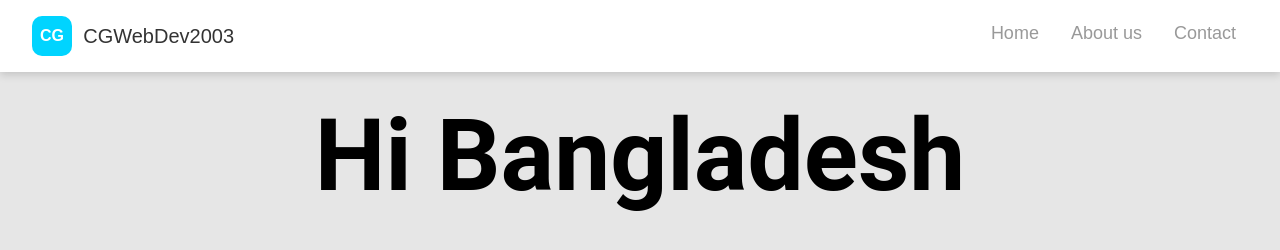
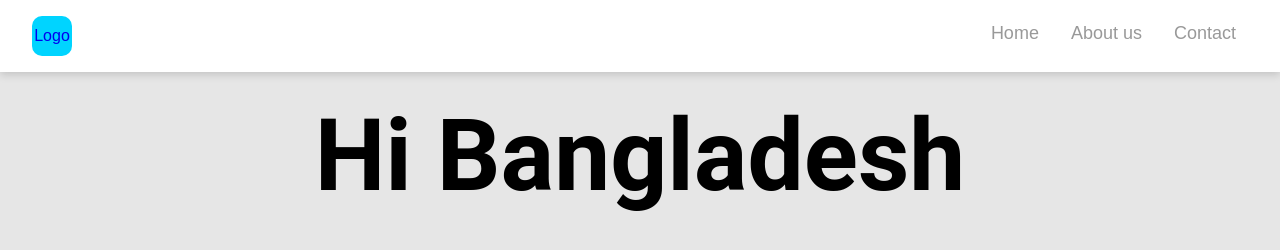
Before and after one commit to faysal-hossain11/common-project-setup-with-scss, a website: page index.html in a window 1280 px wide. Drawn offline with Linux system fonts and the light colour scheme.

Commit message:
some update

```diff
--- a/assets/scss/_header.scss
+++ b/assets/scss/_header.scss
@@ -103,18 +103,8 @@ header {
       place-items: center;
       border-radius: 10px;
       background-color: $primary;
-
-      .logo-letters {
-        font-size: 16px;
-        font-weight: 600;
-        color: $white;
-      }
     }
 
-    .logo-text {
-      font-size: 20px;
-      color: $text;
-    }
   }
 
   nav {
@@ -155,9 +145,7 @@ header {
   }
 
   @media screen and (max-width: 750px) {
-    .logo-box .logo-text {
-      font-size: 18px;
-    }
+
 
     nav {
       display: none;
@@ -285,225 +273,3 @@ header {
     }
   }
 }
-
-
-
-
-
-
-
-
-
-
-
-
-// /* Setup header */
-// header {
-//   position: fixed;
-//   top: 0;
-//   left: 0;
-//   width: 100%;
-//   height: 4.5rem;
-//   display: flex;
-//   align-items: center;
-//   justify-content: space-between;
-//   background-color: var(--background-light);
-//   box-shadow: 0 3px 8px rgba(0, 0, 0, 0.15);
-//   z-index: 1000000;
-// }
-
-// header .logo-box {
-//   position: relative;
-//   margin-left: 2rem;
-//   width: auto;
-//   height: 100%;
-//   display: flex;
-//   align-items: center;
-//   justify-content: start;
-//   gap: 0.7rem;
-// }
-
-// .logo-box .logo {
-//   width: 2.5rem;
-//   height: 2.5rem;
-//   display: grid;
-//   place-items: center;
-//   border-radius: 10px;
-//   background-color: var(--primary);
-// }
-
-// .logo .logo-letters {
-//   font-size: 16px;
-//   font-weight: 600;
-//   color: var(--white);
-// }
-
-// .logo-box .logo-text {
-//   font-size: 20px;
-//   color: var(--text);
-// }
-
-// header nav {
-//   position: relative;
-//   margin-right: 2rem;
-//   width: auto;
-//   height: auto;
-//   display: flex;
-//   gap: 0.5rem;
-// }
-
-// nav .header-link {
-//   font-size: 18px;
-//   padding: 6px 12px;
-//   color: var(--text-secondary);
-//   border-bottom: 5px solid transparent;
-// }
-
-// nav .header-link:hover {
-//   transition: 0.3s ease;
-//   cursor: pointer;
-//   border-bottom: 5px solid var(--primary);
-// }
-
-// .menu-button,
-// .sidebar {
-//   display: none;
-// }
-
-// @media screen and (max-width: 1200px) {
-//   header .logo-box {
-//     margin-left: 1rem;
-//   }
-//   header nav {
-//     margin-right: 1rem;
-//   }
-// }
-
-// @media screen and (max-width: 750px) {
-//   .logo-box .logo-text {
-//     font-size: 18px;
-//   }
-
-//   header nav {
-//     display: none;
-//   }
-
-//   .menu-button {
-//     display: block;
-//     position: relative;
-//     margin-right: 1rem;
-//     width: 2.3rem;
-//     height: 2.3rem;
-//     font-size: 24px;
-//     border-radius: 8px;
-//     border: none;
-//     background-color: transparent;
-//   }
-
-//   .menu-button:hover {
-//     transition: 0.3s ease;
-//     cursor: pointer;
-//     background-color: var(--background);
-//   }
-
-//   .menu-button:focus {
-//     transition: 0.3s ease;
-//     cursor: pointer;
-//     background-color: var(--background-dark);
-//   }
-
-//   .sidebar {
-//     position: absolute;
-//     right: 0;
-//     display: none;
-//     flex-direction: column;
-//     width: 90%;
-//     height: 100vh;
-//     background-color: var(--background-light);
-//     box-shadow: -3px 0 15px rgba(0, 0, 0, 0.15);
-//     z-index: 1100000;
-
-//     /*     animation: sidebarIn 1s 0s forwards; */
-//   }
-
-//   @keyframes sidebarIn {
-//     0% {
-//       opacity: 0;
-//       transform: translateX(25rem);
-//     }
-//     100% {
-//       opacity: 1;
-//       transform: translateX(0);
-//     }
-//   }
-
-//   @keyframes sidebarOut {
-//     0% {
-//       opacity: 1;
-//     }
-//     100% {
-//       opacity: 0;
-//       transform: translateX(30rem);
-//     }
-//   }
-
-//   .sidebar .sidebar-header {
-//     position: relative;
-//     width: 100%;
-//     height: 4.5rem;
-//     display: flex;
-//     align-items: center;
-//     justify-content: space-between;
-//     border-bottom: 2px solid var(--white-90);
-//   }
-
-//   .sidebar-header .sidebar-title {
-//     position: relative;
-//     margin-left: 1rem;
-//     font-size: 22px;
-//     font-weight: 600;
-//   }
-
-//   .sidebar-header .close-button {
-//     position: relative;
-//     margin-right: 1rem;
-//     width: 2.3rem;
-//     height: 2.3rem;
-//     font-size: 16px;
-//     border-radius: 8px;
-//     border: none;
-//     background-color: transparent;
-//   }
-
-//   .close-button:hover {
-//     transition: 0.3s ease;
-//     cursor: pointer;
-//     background-color: var(--background);
-//   }
-
-//   .close-button:focus {
-//     transition: 0.3s ease;
-//     cursor: pointer;
-//     background-color: var(--background-dark);
-//   }
-
-//   .sidebar .sidebar-link {
-//     position: relative;
-//     padding: 16px 0 16px 1rem;
-//     font-size: 18px;
-//     border-bottom: 1px solid var(--white-90);
-//     color: var(--text-secondary);
-//   }
-
-//   .sidebar .sidebar-link:hover {
-//     transition: 0.3s ease;
-//     cursor: pointer;
-//     background-color: var(--background);
-//   }
-
-//   .sidebar .sidebar-link:focus {
-//     transition: 0.3s ease;
-//     cursor: pointer;
-//     background-color: var(--background-dark);
-//   }
-// }
--- a/index.html
+++ b/index.html
@@ -14,9 +14,8 @@
         <a class="logo-link" target="_blank" href="https://github.com/CGWebDev2003">
             <div class="logo-box">
                 <div class="logo">
-                    <span class="logo-letters">CG</span>
+                    <span>Logo</span>
                 </div>
-                <span class="logo-text">CGWebDev2003</span>
             </div>
         </a>
 
```
